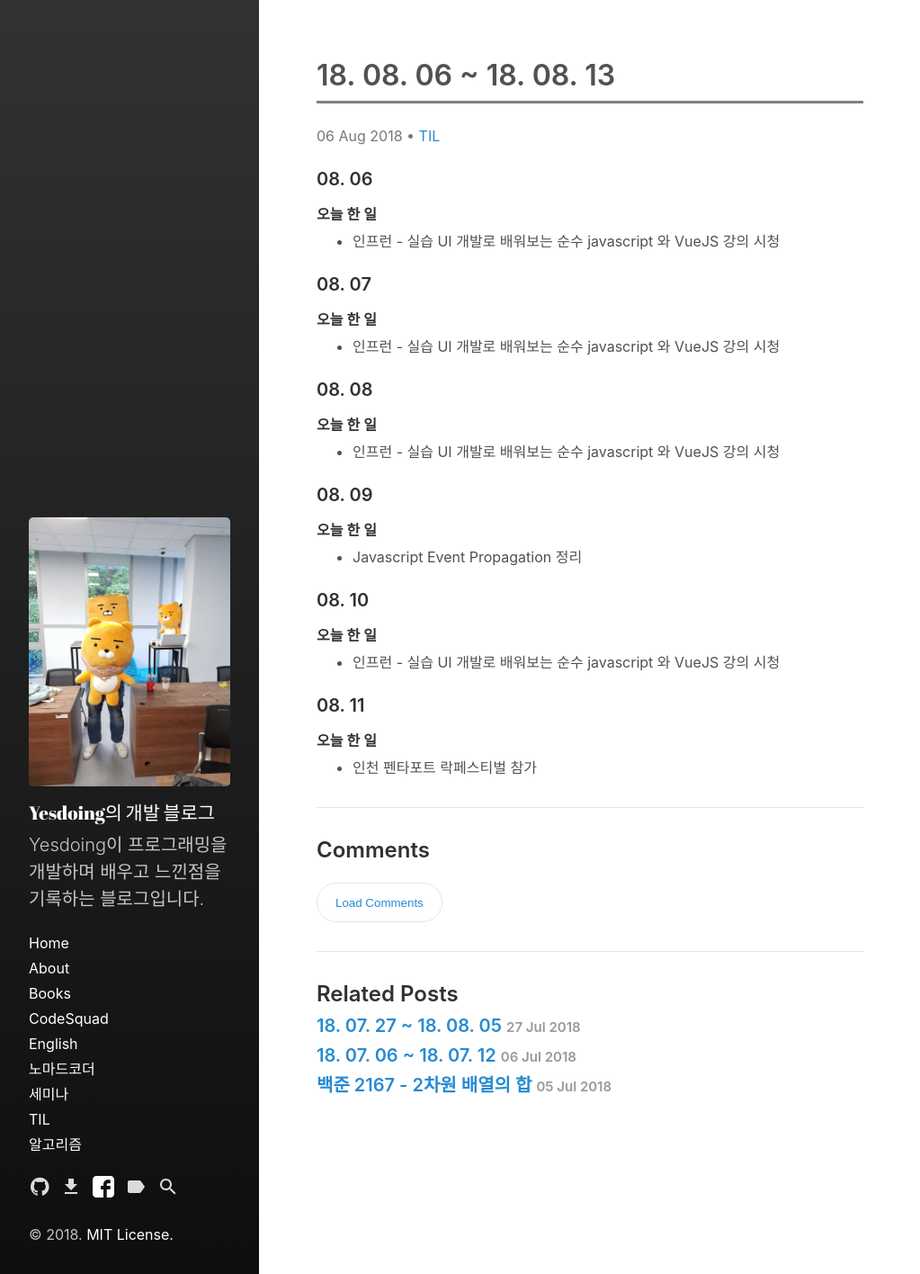
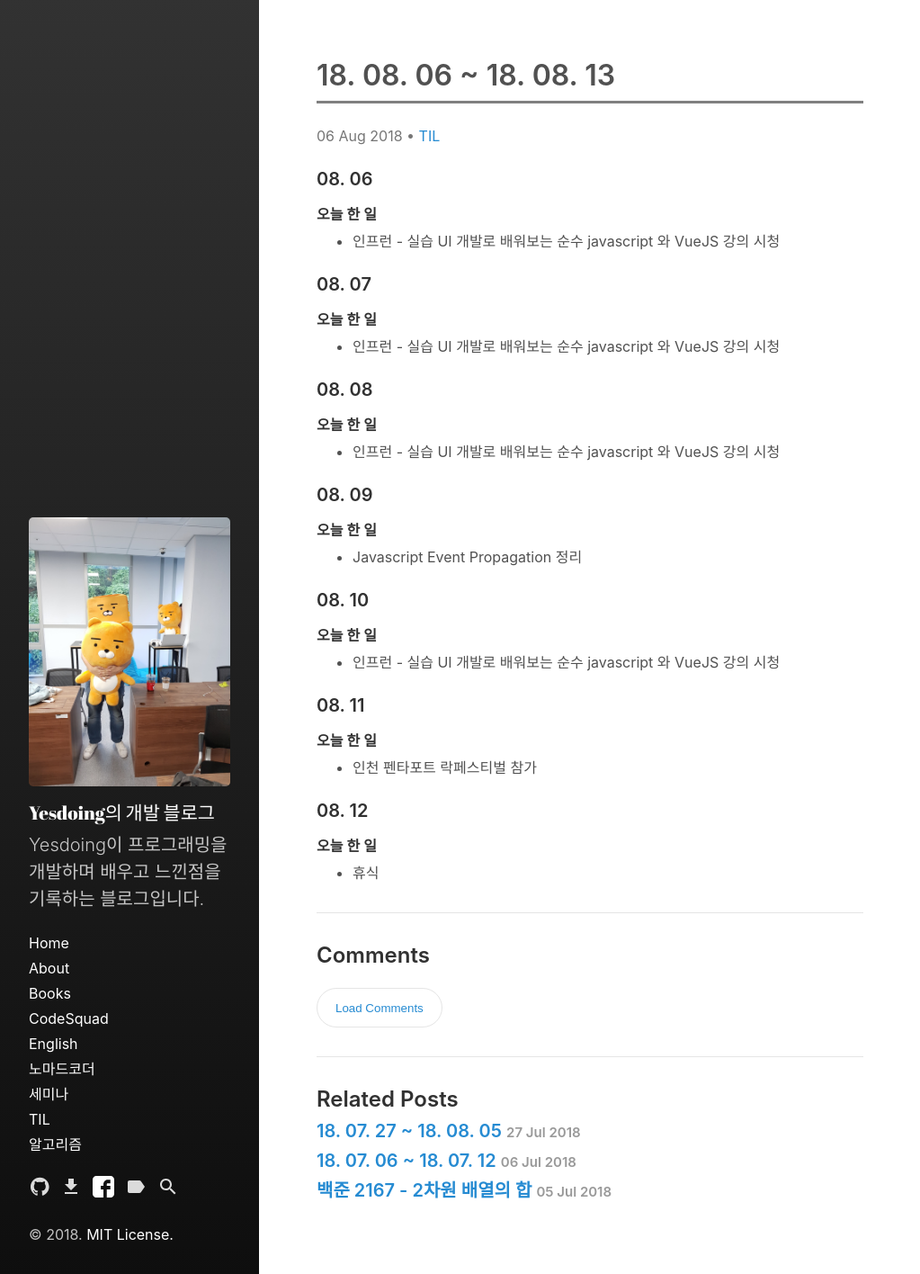
Before and after one commit to Yesdoing/Yesdoing.github.io, a Jekyll site: the page built from _posts/TIL/2018-08-06-08-13-TIL.md, in a window 1280 px wide. Shown: the whole page at 90% size, without its empty margins (0-1023 px from the left). Built offline with Jekyll 4.4.1, drawn with Linux system fonts in a browser that asks for light colours.

Commit message:
update blog post

```diff
--- a/_posts/TIL/2018-08-06-08-13-TIL.md
+++ b/_posts/TIL/2018-08-06-08-13-TIL.md
@@ -28,3 +28,7 @@ categories:
 ### 08. 11
 #### 오늘 한 일
 - 인천 펜타포트 락페스티벌 참가
+
+### 08. 12
+#### 오늘 한 일
+- 휴식
```
